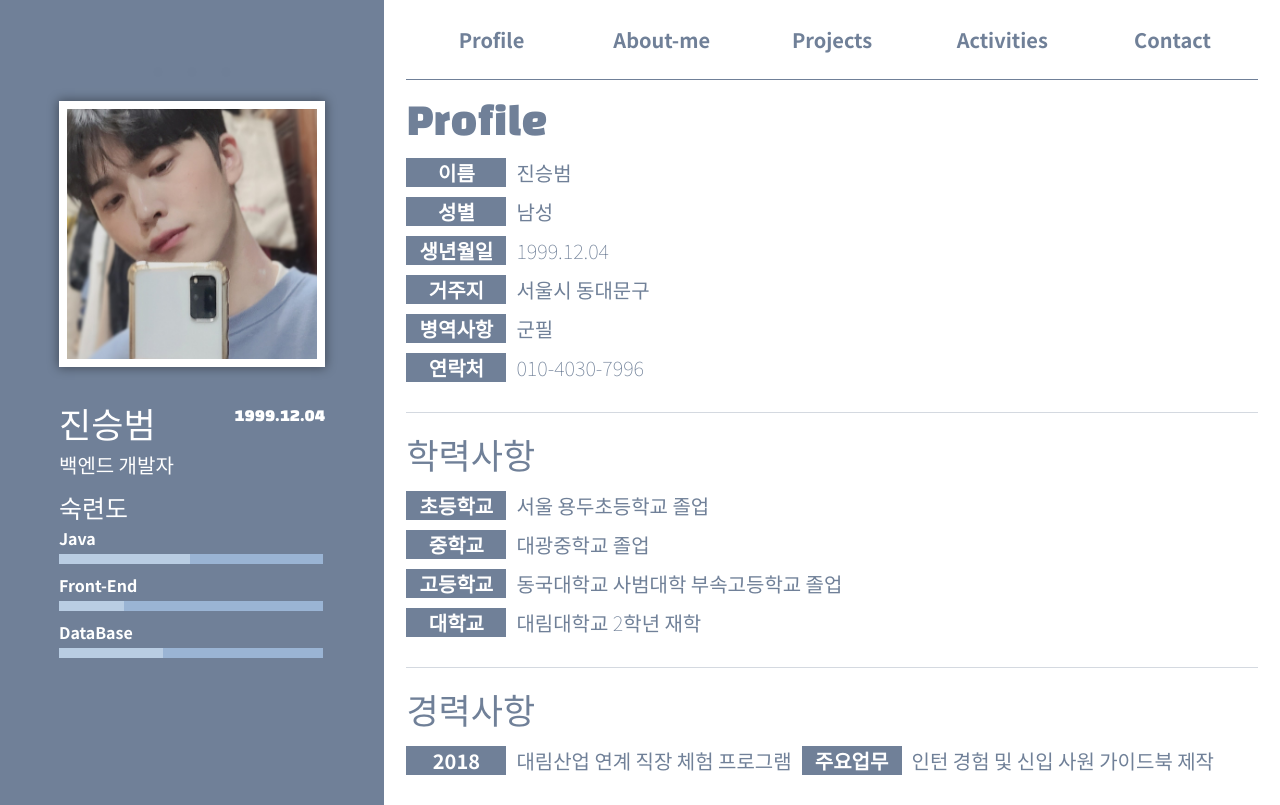
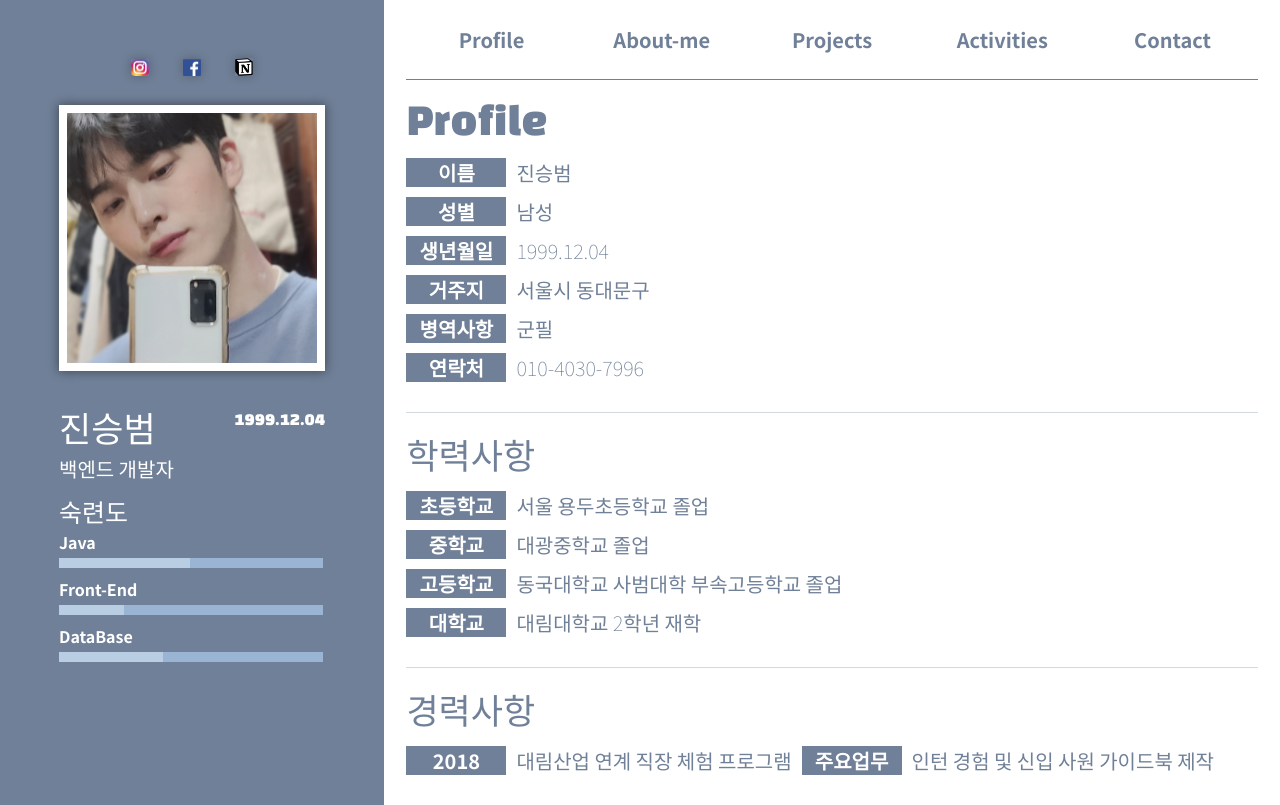
Before and after one commit to jindaram-stu/resume2, a plain HTML site: page index.html in a window 1280 px wide. Drawn offline with Linux system fonts and the light colour scheme; the site is published under a folder, as on GitHub Pages, so addresses that start at the root find nothing.

Commit message:
0429 real list commit

```diff
--- a/index.html
+++ b/index.html
@@ -10,9 +10,9 @@
     <div class="left-content"> <!-- 좌측 컨텐츠 -->
         <div class="fix-wrap">
                 <div class="sns-icon">
-                    <a href="https://www.instagram.com/ramram_jj/"><img class = "snsico" src="/img/instag.png" alt="" style = "width : 5%;"></a>
-                    <a href="https://www.facebook.com/profile.php?id=100008190243812"><img class = "snsico" src="/img/facebook.png" alt="" style = "width : 5%;"></a>
-                    <a href="https://www.notion.so/jinsb/HOME-ec0efb9d5cb843ae8ff0672c9f9dffd1"><img class = "snsico notion_icon" src="/img/notion_icon.png" alt=""></a>
+                    <a href="https://www.instagram.com/ramram_jj/"><img class = "snsico" src="img/instag.png" alt="" style = "width : 5%;"></a>
+                    <a href="https://www.facebook.com/profile.php?id=100008190243812"><img class = "snsico" src="img/facebook.png" alt="" style = "width : 5%;"></a>
+                    <a href="https://www.notion.so/jinsb/HOME-ec0efb9d5cb843ae8ff0672c9f9dffd1"><img class = "snsico notion_icon" src="img/notion_icon.png" alt=""></a>
                 </div>
                 <img class = "myPic" src="img/진승범.jpg" width = "250px">
                 <div class="info">
```
